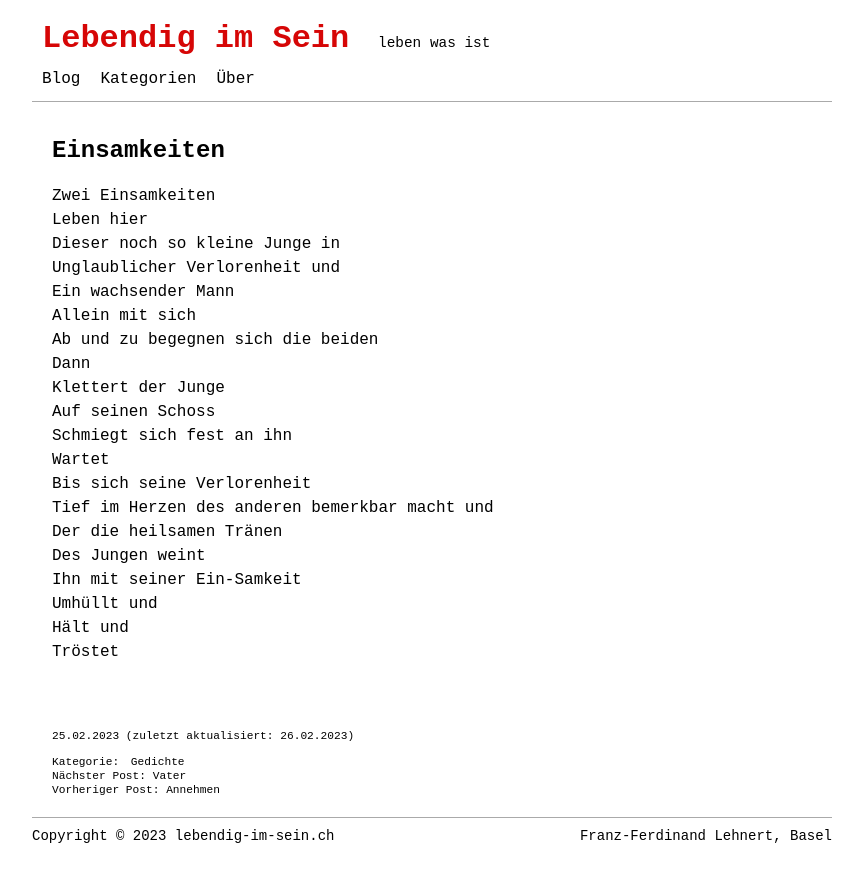
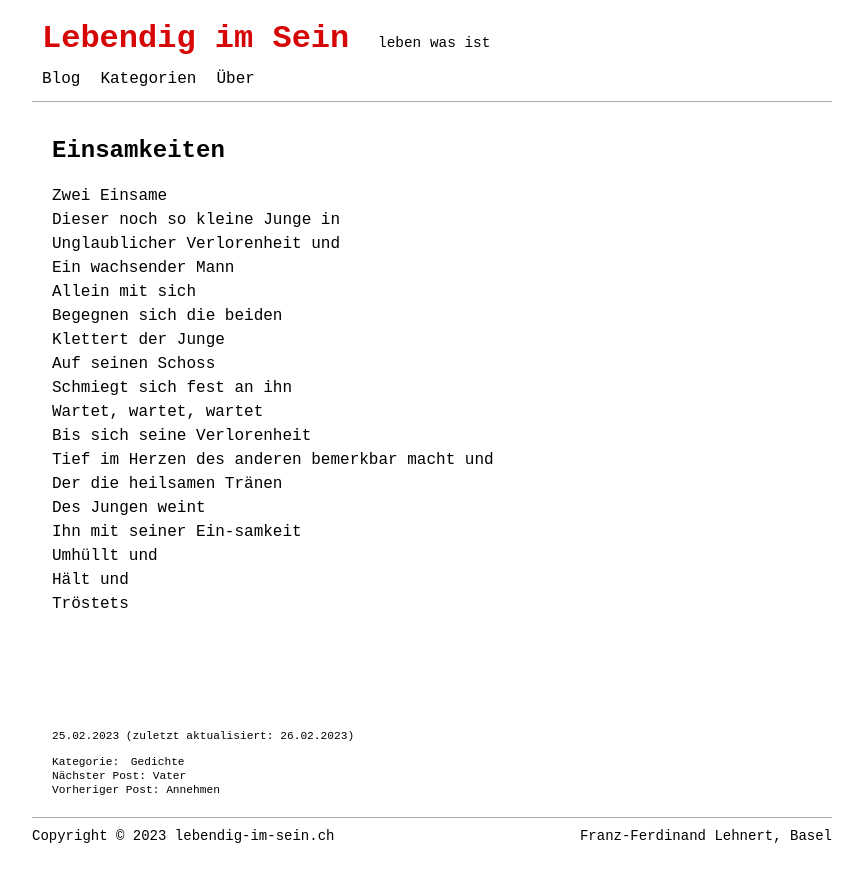
Before and after one commit to lebendigimsein/webpage, a Jekyll site: the page built from _posts/2023-02-25-einsamkeiten.markdown, in a window 1280 px wide. Shown: the top 882 px of the page, without its empty margins (208-1068 px from the left). Built offline with Jekyll 4.4.1, drawn with Linux system fonts in a browser that asks for light colours.

Commit message:
einsamkeiten changed

```diff
--- a/_posts/2023-02-25-einsamkeiten.markdown
+++ b/_posts/2023-02-25-einsamkeiten.markdown
@@ -7,23 +7,21 @@ categories: [Gedichte]
 tags: []
 ---
 
-Zwei Einsamkeiten
-Leben hier
+Zwei Einsame
 Dieser noch so kleine Junge in
 Unglaublicher Verlorenheit und
 Ein wachsender Mann
 Allein mit sich
-Ab und zu begegnen sich die beiden
-Dann
+Begegnen sich die beiden
 Klettert der Junge
 Auf seinen Schoss
 Schmiegt sich fest an ihn
-Wartet
+Wartet, wartet, wartet
 Bis sich seine Verlorenheit
 Tief im Herzen des anderen bemerkbar macht und
 Der die heilsamen Tränen
 Des Jungen weint
-Ihn mit seiner Ein-Samkeit
+Ihn mit seiner Ein-samkeit
 Umhüllt und
 Hält und
-Tröstet
+Tröstets
```
